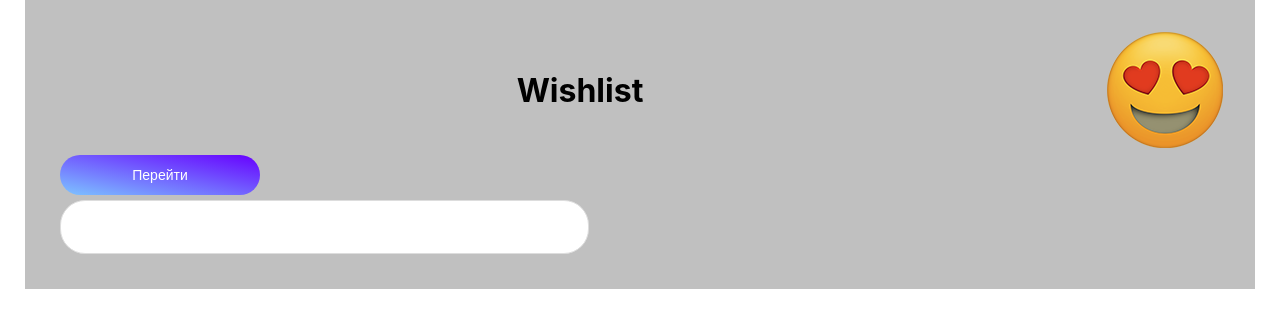
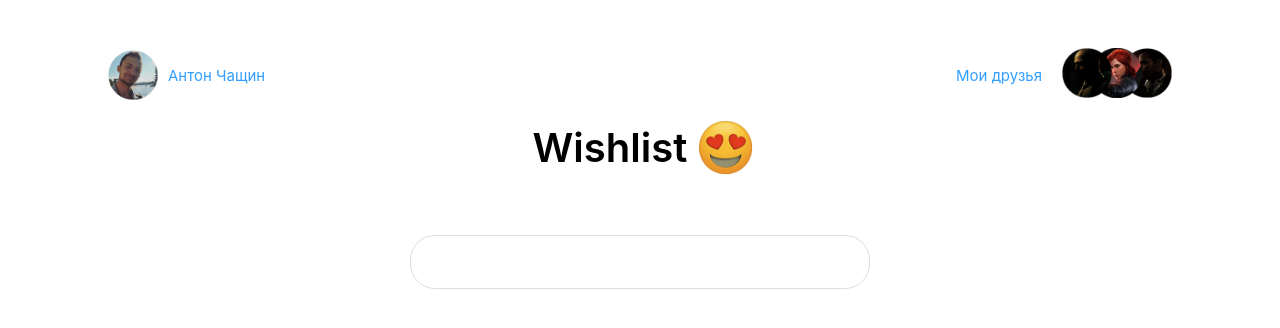
Before and after one commit to KTS-education/polytech_2019_bestTeamRepos, a React app: page / in a window 1280 px wide. Built offline with nearby package versions, Linux system fonts and the light colour scheme.

Commit message:
Main header

```diff
--- /dev/null
+++ b/src/components/Header/Friends/FriendImgList/FriendImgList.css
@@ -0,0 +1,12 @@
+.Container{
+    margin-left: -20px;
+}
+.Container ul li{
+    display: inline-block;
+    margin-right:-20px;
+    position: relative;
+}
+
+.Container ul li:nth-child(1){z-index: 3;}
+.Container ul li:nth-child(2){z-index: 2;}
+.Container ul li:nth-child(3){z-index: 1;}
--- /dev/null
+++ b/src/components/Header/Friends/FriendImgList/FriendImgList.js
@@ -0,0 +1,54 @@
+import React from 'react';
+import './FriendImgList.css';
+import PropTypes from 'prop-types';
+
+class FriendImgList extends React.Component{
+
+    static propTypes = {
+        friend1:PropTypes.string,
+        friend2:PropTypes.string,
+        friend3:PropTypes.string
+      };
+
+
+
+    render(){
+        const { friend1, friend2, friend3 } = this.props;
+
+
+        return(
+          <div className="Container">
+          <ul>
+            <li>
+                <img
+                    src={ friend1 }
+                    className="FriendImg"
+                    alt="FriendImg1"
+                  />
+            </li>
+
+
+            <li>
+                <img
+                    src={ friend2 }
+                    className="FriendImg"
+                    alt="FriendImg2"
+                  />
+            </li>
+
+
+            <li>
+                <img
+                    src={ friend3 }
+                    className="FriendImg"
+                    alt="FriendImg3"
+                  />
+            </li>
+          </ul>
+          </div>
+        )
+    };
+
+}
+
+export default FriendImgList;
--- /dev/null
+++ b/src/components/Header/Friends/FriendImgList/index.js
@@ -0,0 +1,3 @@
+import FriendImgList from './FriendImgList';
+
+export default FriendImgList;
--- /dev/null
+++ b/src/components/Header/Friends/Friends.css
@@ -0,0 +1,9 @@
+.Container{
+  height: 90px;
+}
+
+.Container .text{
+  text-decoration: none;
+  color: #329eff;
+  font-size: 15px;
+}
--- /dev/null
+++ b/src/components/Header/Friends/Friends.js
@@ -0,0 +1,40 @@
+import React from 'react';
+import './Friends.css';
+import FriendImgList from './FriendImgList';
+// import PropTypes from 'prop-types';
+import f1 from '../../../img/accounts/friends/friend2.png';
+import f2 from '../../../img/accounts/friends/friend1.png';
+import f3 from '../../../img/accounts/friends/friend3.png';
+
+class Friends extends React.Component{
+
+    static propTypes = {
+
+      };
+
+
+    static defaultProps = {
+
+      };
+
+    render(){
+
+
+
+        return(
+          <div className="Container">
+          <a href="" className="text">
+            Мои друзья
+          </a>
+          <FriendImgList
+          friend1={ f1 }
+          friend2={ f2 }
+          friend3={ f3 }
+          />
+          </div>
+        )
+    };
+
+}
+
+export default Friends;
--- /dev/null
+++ b/src/components/Header/Friends/index.js
@@ -0,0 +1,3 @@
+import Friends from './Friends';
+
+export default Friends;
--- /dev/null
+++ b/src/components/Header/Header.css
@@ -0,0 +1,8 @@
+.headerContainer{
+  width: 100%;
+  height: 90px;
+
+  display: flex;
+  align-items: center;
+  justify-content: space-between;
+}
--- /dev/null
+++ b/src/components/Header/Header.js
@@ -0,0 +1,33 @@
+import React from 'react';
+import './Header.css';
+import YourAccount from './YourAccount';
+import Friends from './Friends';
+// import PropTypes from 'prop-types';
+// import logo from '../../img/logo.svg';
+
+class Header extends React.Component{
+
+    static propTypes = {
+
+      };
+
+
+    static defaultProps = {
+
+      };
+
+    render(){
+
+
+
+        return(
+          <div className="headerContainer">
+            <YourAccount name="Антон" surname="Чащин"/>
+            <Friends />
+          </div>
+        )
+    };
+
+}
+
+export default Header;
--- /dev/null
+++ b/src/components/Header/YourAccount/YourAccount.css
@@ -0,0 +1,16 @@
+.Container{
+  height: 90px;
+  display: flex;
+  align-items: center;
+}
+
+.Container .text{
+  text-decoration: none;
+  color: #329eff;
+  font-size: 15px;
+  margin-left: 10px;
+}
+
+.Container img{
+  height: 50px;
+}
--- /dev/null
+++ b/src/components/Header/YourAccount/YourAccount.js
@@ -0,0 +1,38 @@
+import React from 'react';
+import './YourAccount.css';
+import PropTypes from 'prop-types';
+import logo from '../../../img/accounts/your/account-photo.png';
+
+class YourAccount extends React.Component{
+
+    static propTypes = {
+      name: (PropTypes.string).isRequired,
+      surname: (PropTypes.string).isRequired,
+      logoPath: PropTypes.string
+      };
+
+      static defaultProps = {
+        logoPath: logo
+      };
+
+    render(){
+      const { name, surname, logoPath } = this.props;
+
+
+        return(
+          <div className="Container">
+            <img
+                src={ logoPath }
+                className="Page-logo"
+                alt="logo"
+              />
+            <a href="" className="text">
+            {name} {surname}
+          </a>
+          </div>
+        )
+    };
+
+}
+
+export default YourAccount;
--- /dev/null
+++ b/src/components/Header/YourAccount/index.js
@@ -0,0 +1,3 @@
+import YourAccount from './YourAccount';
+
+export default YourAccount;
--- /dev/null
+++ b/src/components/Header/index.js
@@ -0,0 +1,3 @@
+import Header from './Header';
+
+export default Header;
--- a/src/components/PageName/PageName.css
+++ b/src/components/PageName/PageName.css
@@ -1,10 +1,19 @@
 .nameContainer{
-    display: flex;
-    align-items: center;
+  height: 55px;
+  display: flex;
+  align-items: center;
   justify-content: center;
 }
 
 .nameContainer h1{
     display: block;
     width: 150px;
+    margin: 5px;
+    font-size: 40px;
+    font-weight: 600;
 }
+
+.nameContainer img{
+  height: 100%;
+  margin-left: 10px;
+}
--- a/src/components/SearchInput/SearchInput.css
+++ b/src/components/SearchInput/SearchInput.css
@@ -1,10 +1,12 @@
 .searchContainer{
-    width: 500px;
-    margin: 5px;
+    width: 100%;
+    margin: 60px auto;
 }
 
 .inpt{
-    width: 500px;
+    display: block;
+    width: 42%;
+    margin: 0 auto;
     height: 50px;
     border-radius: 25px;
     border: solid 1px #dddddd;
--- a/src/pages/Main/Main.css
+++ b/src/pages/Main/Main.css
@@ -1,6 +1,5 @@
 .container{
-    background-color: rgb(192, 192, 192);
-    width: 1170px;
+    width: 80%;
     margin: auto;
     padding: 30px;
 }
--- a/src/pages/Main/Main.js
+++ b/src/pages/Main/Main.js
@@ -1,6 +1,6 @@
 import React from 'react';
 import './Main.css';
-import MainButton from '../../components/MainButton';
+import Header from '../../components/Header';
 import SearchInput from '../../components/SearchInput';
 import PageName from '../../components/PageName';
 import logo from '../../img/wishlist.png';
@@ -22,9 +22,9 @@ class Main extends React.Component{
 
         return(
             <div className="container">
+                <Header />
                 <PageName name="Wishlist" logoPath={ logoPath } />
-                <MainButton textButton="Перейти" />
-                <SearchInput />
+                <SearchInput  />
             </div>
         )
     };
```
Also changed, not shown: src/img/accounts/friends/friend1.png (added), src/img/accounts/friends/friend2.png (added), src/img/accounts/friends/friend3.png (added), src/img/accounts/your/account-photo.png (added).
